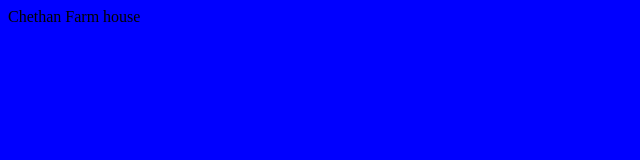
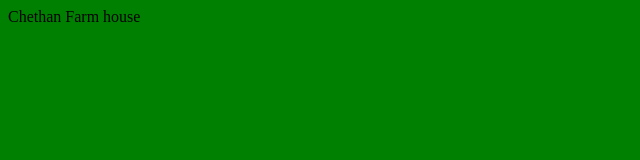
Before and after one commit to kh-chethans/masterproject1, a plain HTML site: page index.html in a window 1280 px wide. Shown: the whole page, without its empty margins (0-640 px from the left). Drawn offline with Linux system fonts and the light colour scheme.

Commit message:
masterproject stage 3

```diff
--- a/index.html
+++ b/index.html
@@ -1,4 +1,4 @@
 <html>
 <title>Welcome to custom nano page</title>
-<body style="background-color:blue">Chethan Farm house</body>
+<body style="background-color:green">Chethan Farm house</body>
 </html>
```
